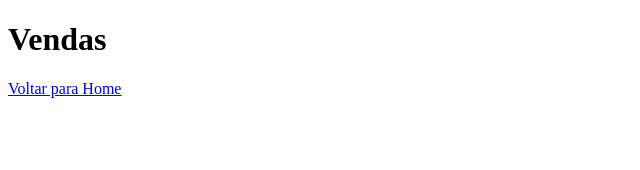
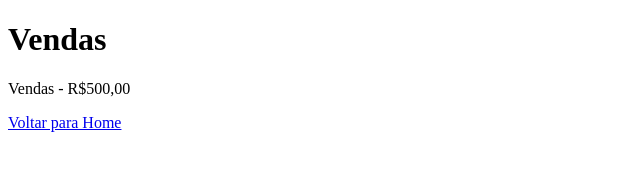
Before and after one commit to brunagarcia-almeida/aula-github, a plain HTML site: page vendas.html in a window 1280 px wide. Shown: the whole page, without its empty margins (0-640 px from the left). Drawn offline with Linux system fonts and the light colour scheme.

Commit message:
Acrescentado o valor de vendas

```diff
--- a/vendas.html
+++ b/vendas.html
@@ -9,6 +9,7 @@
 </head>
 <body>
     <h1>Vendas</h1>
+    <p>Vendas - R$500,00</p>
     <a href="index.html">Voltar para Home</a>
 </body>
 </html>
```
